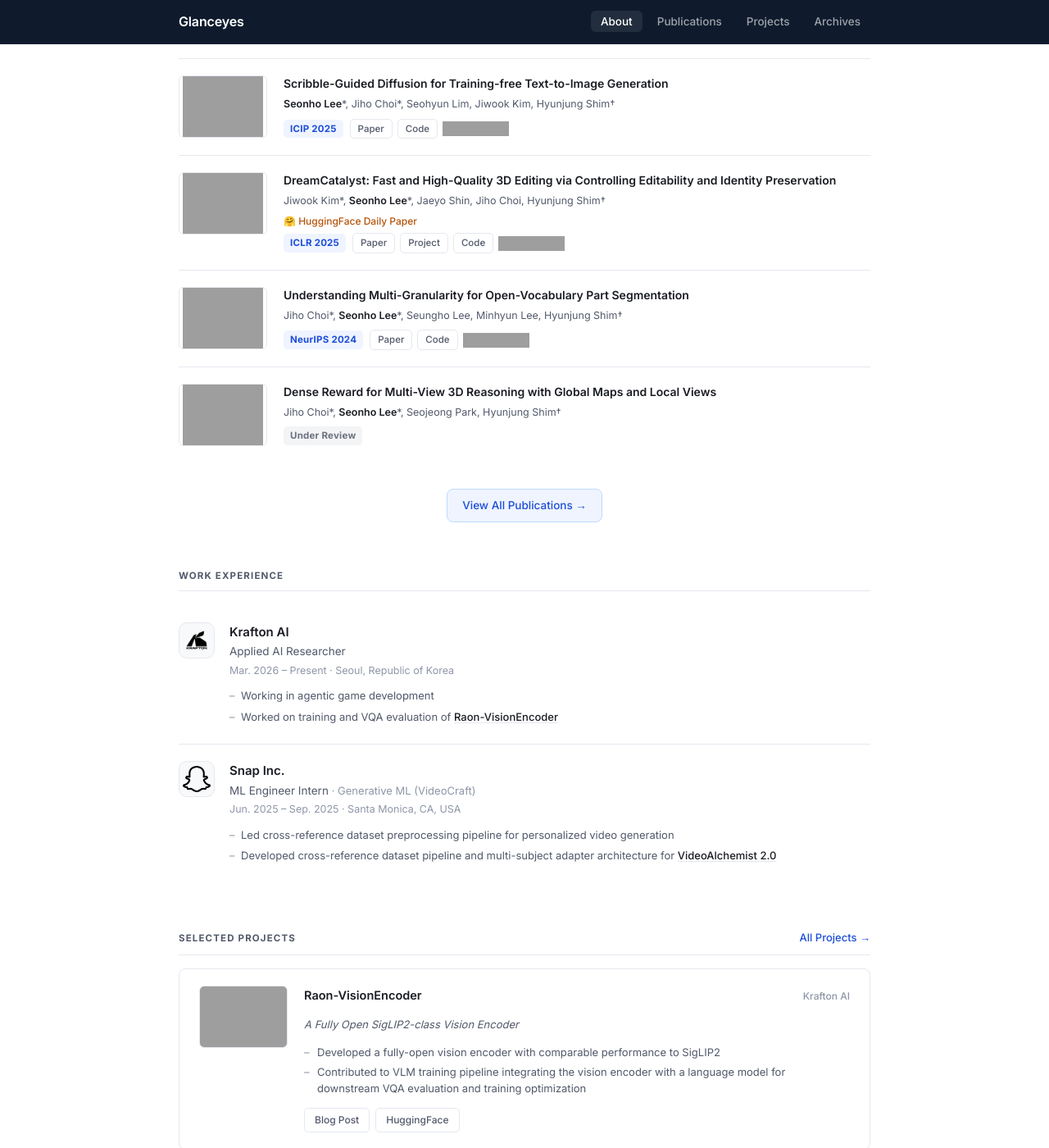
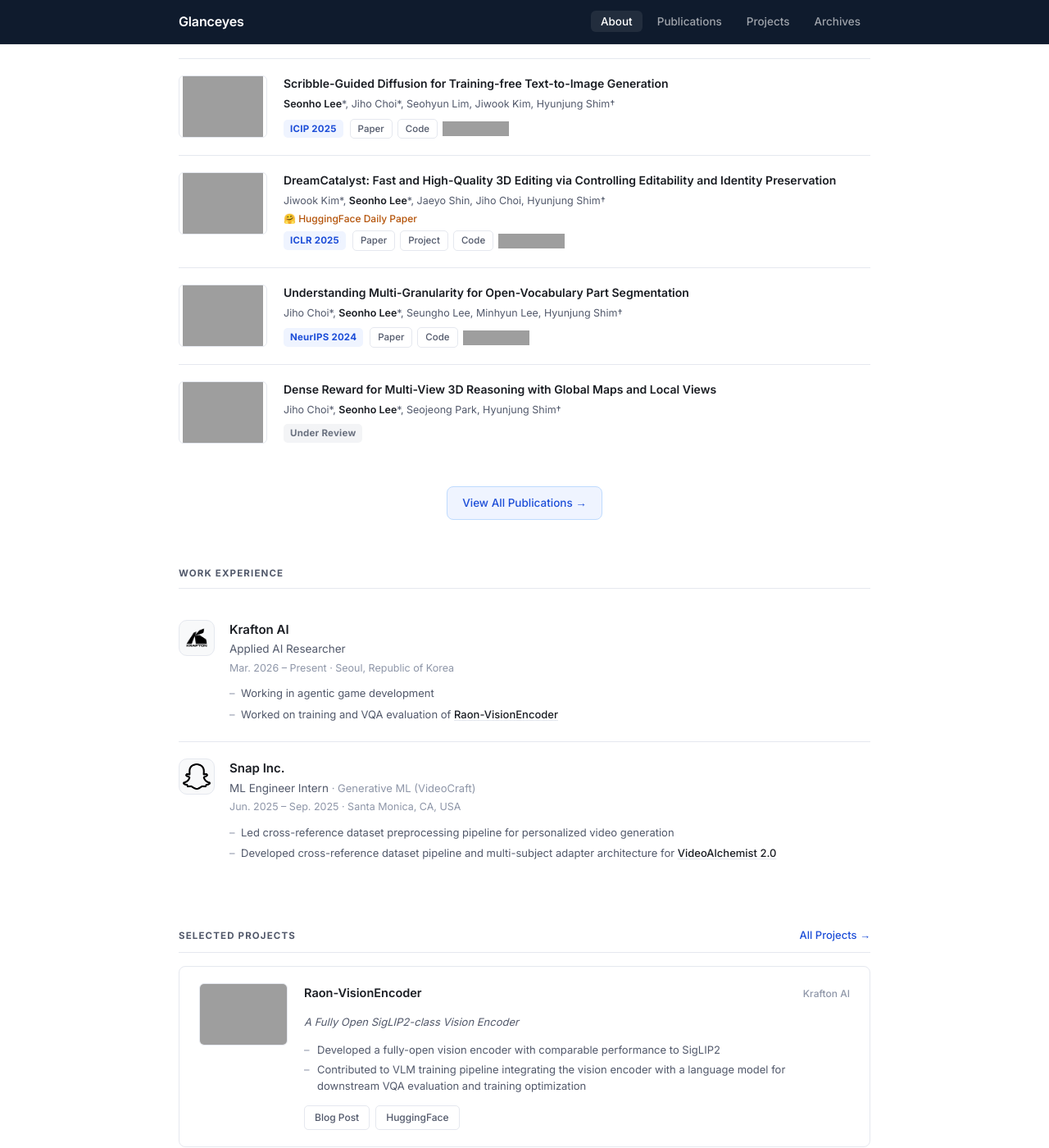
Before and after one commit to Glanceyes/Glanceyes.github.io, a Jekyll site: the page built from _pages/index.md, in a window 1280 px wide and 1400 px high, scrolled down 1413 px. Shown: the whole window at 82% size. Built offline with Jekyll 4.4.1, drawn with Linux system fonts in a browser that asks for light colours; grey boxes are pictures that could not be loaded.

Commit message:
Remove dangling FID bullet image from Inception Score section + tighten HF note spacing
Two fixes:
- The fid-continued image at the top of Inception Score was a one-bullet
  orphan that's already typed inline in the markdown, so it now feels like
  the IS section opens with a stray FID line. Drop the duplicate image.
- The previous -3px margin-top on .pub-note was too subtle. Bumping to
  -6px and adding an adjacent-sibling rule so the HuggingFace line sits
  visibly closer under the keywords above.

Co-Authored-By: Claude Opus 4.7 (1M context) <noreply@anthropic.com>

```diff
--- a/css/style.scss
+++ b/css/style.scss
@@ -260,7 +260,8 @@ section { margin-bottom: 56px; }
 .pub-title { font-size: 14px; font-weight: 600; color: var(--text); line-height: 1.45; margin-bottom: 5px; }
 .pub-title a { color: var(--text); text-decoration: none; }
 .pub-title a:hover { color: var(--accent); text-decoration: underline; text-underline-offset: 2px; }
-.pub-note { font-size: 12px; color: #b45309; margin-top: -3px; margin-bottom: 5px; font-weight: 500; }
+.pub-note { font-size: 12px; color: #b45309; margin-top: -6px; margin-bottom: 5px; font-weight: 500; }
+.pub-kw + .pub-note { margin-top: -6px; }
 .pub-note a, .main .pub-note a { color: inherit; text-decoration: none; }
 .pub-note a:hover, .main .pub-note a:hover { text-decoration: none; }
 .pub-authors { font-size: 12.5px; color: var(--text-mid); margin-bottom: 8px; line-height: 1.5; }
```
Also changed, not shown: _archives/10-autoencoder-vae-gan.md (+0 -2 lines).
